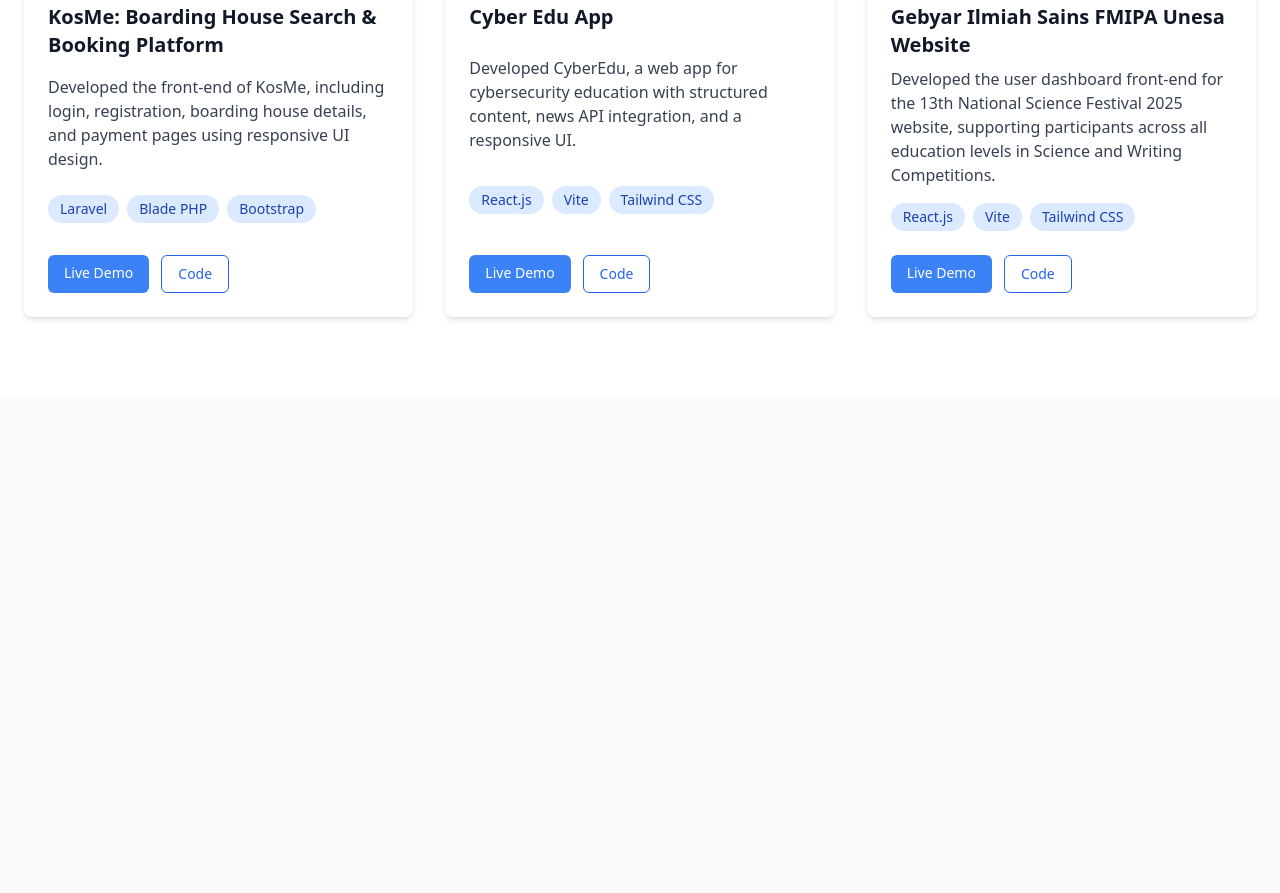
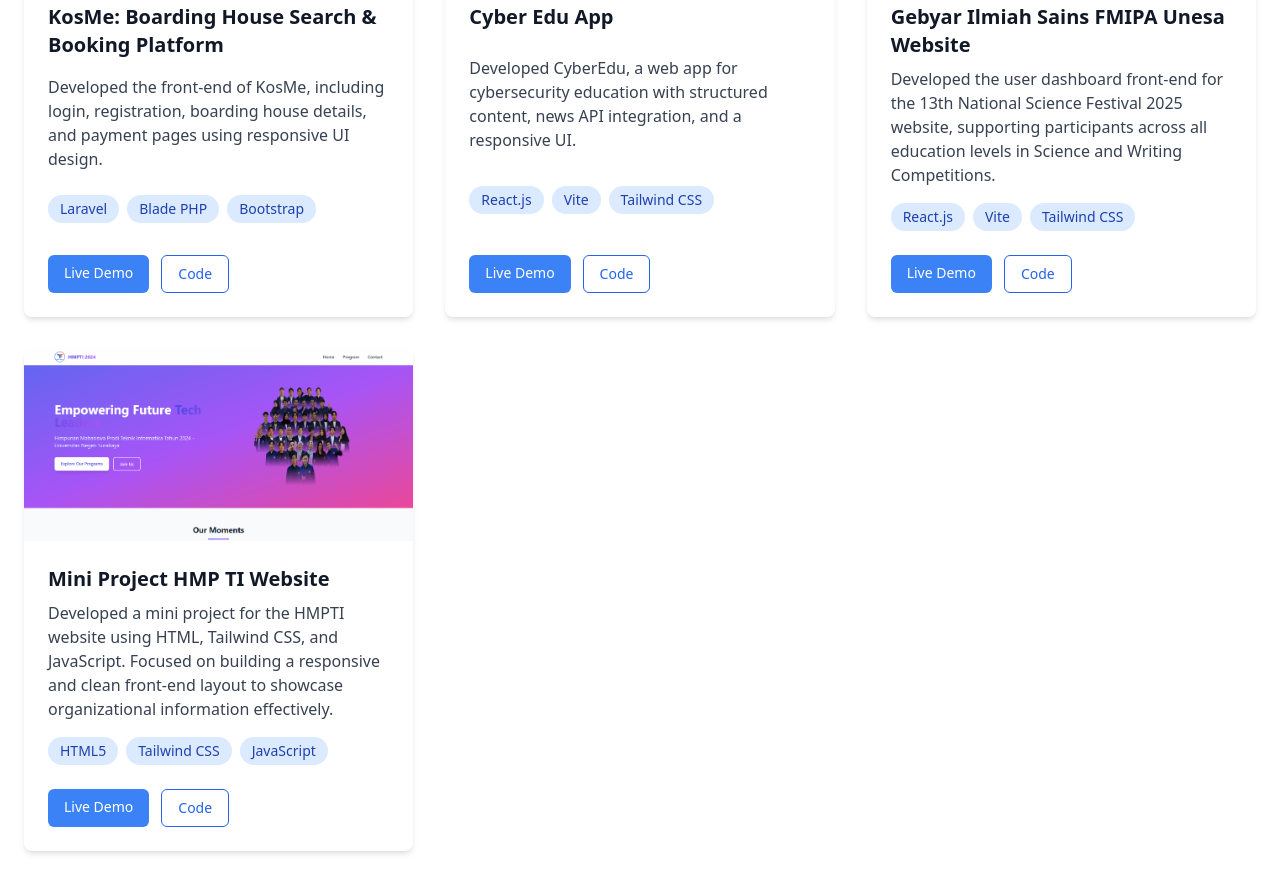
Before and after one commit to syitasahara/portofolio-syita, a plain HTML site: page projek.html in a window 1280 px wide. Shown: the part 1571-2464 px from the top of the page. Before the commit the page ends 1968 px from the top, so only its background shows below. Drawn offline with nearby package versions, Linux system fonts and the light colour scheme.

Commit message:
porto-fix-bismillah

```diff
--- a/projek.html
+++ b/projek.html
@@ -275,6 +275,32 @@
                     </div>
                     <div class="absolute inset-0 pointer-events-none z-0 project-card-bg"></div>
                 </div>
+                <!-- Project 10 -->
+                <div class="bg-white rounded-lg overflow-hidden shadow-md hover:shadow-xl transition duration-300 project-card flex flex-col relative"
+                    data-aos="fade-up" data-aos-delay="200"
+                    data-images='["project-10/project10.png","project-10/project10_1.png","project-10/project10_2.png"]'>
+                    <div class="h-48 overflow-hidden">
+                        <img src="project-10/project10.png" alt="Project 3" class="w-full h-full object-cover transition-transform duration-500 hover:scale-105 cursor-pointer">
+                    </div>
+                    <div class="flex-1 flex flex-col justify-between p-6 z-10 relative">
+                        <h3 class="text-xl font-bold text-gray-900 mb-2">Mini Project HMP TI Website</h3>
+                        <p class="text-gray-700 mb-4">Developed a mini project for the HMPTI website using HTML, Tailwind CSS, and JavaScript. Focused on building a responsive and clean front-end layout to showcase organizational information effectively.</p>
+                        <div class="flex flex-wrap gap-2 mb-4">
+                            <span class="bg-blue-100 text-blue-800 px-3 py-1 rounded-full text-sm">HTML5</span>
+                            <span class="bg-blue-100 text-blue-800 px-3 py-1 rounded-full text-sm">Tailwind CSS</span>
+                            <span class="bg-blue-100 text-blue-800 px-3 py-1 rounded-full text-sm">JavaScript</span>
+                        </div>
+                        <div class="flex space-x-3 mt-2">
+                            <a href="https://revou-coding-camp.github.io/codingcamp-30-jun-25-syitasahara/" target="_blank" rel="noopener" class="bg-blue-500 hover:bg-blue-600 text-white px-4 py-2 rounded-md text-sm font-medium transition duration-300 focus:ring-4 focus:ring-blue-200 focus:outline-none">
+                                Live Demo
+                            </a>
+                            <a href="https://github.com/Revou-Coding-Camp/codingcamp-30-jun-25-syitasahara.git" target="_blank" rel="noopener" class="border border-blue-600 text-blue-600 hover:bg-blue-600 hover:text-white px-4 py-2 rounded-md text-sm font-medium transition duration-300 focus:ring-4 focus:ring-blue-200 focus:outline-none">
+                                Code
+                            </a>
+                        </div>
+                    </div>
+                    <div class="absolute inset-0 pointer-events-none z-0 project-card-bg"></div>
+                </div>
             </div>
         </div>
     </section>
```
Also changed, not shown: project-10/project10.png (added), project-10/project10_2.png (added), 1 other file.
